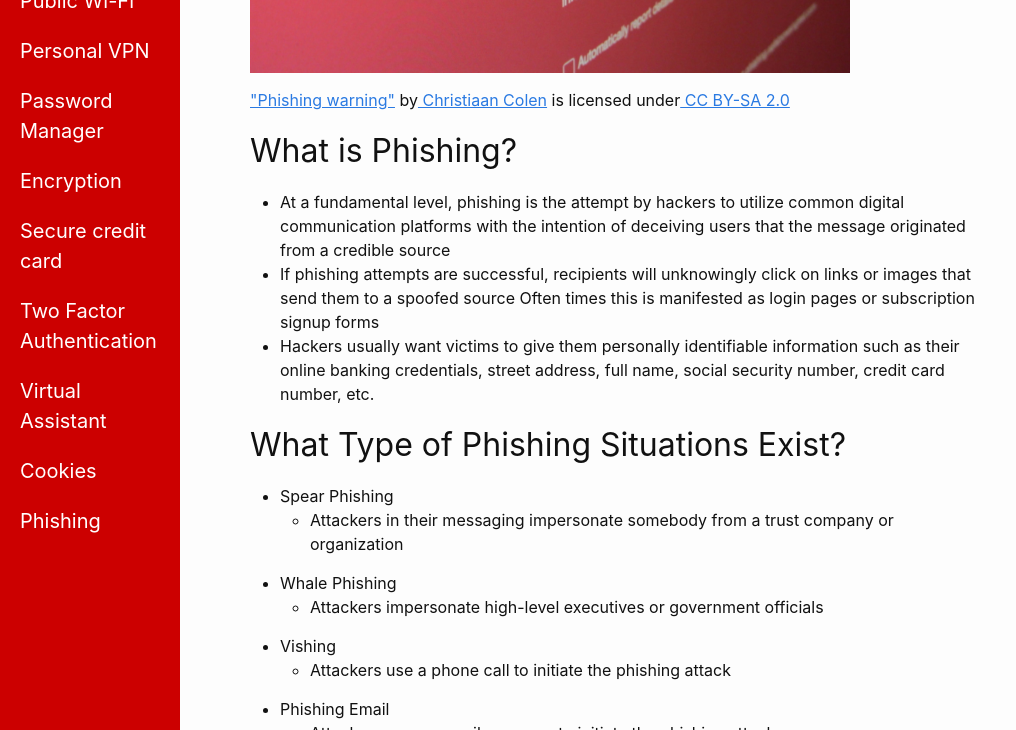
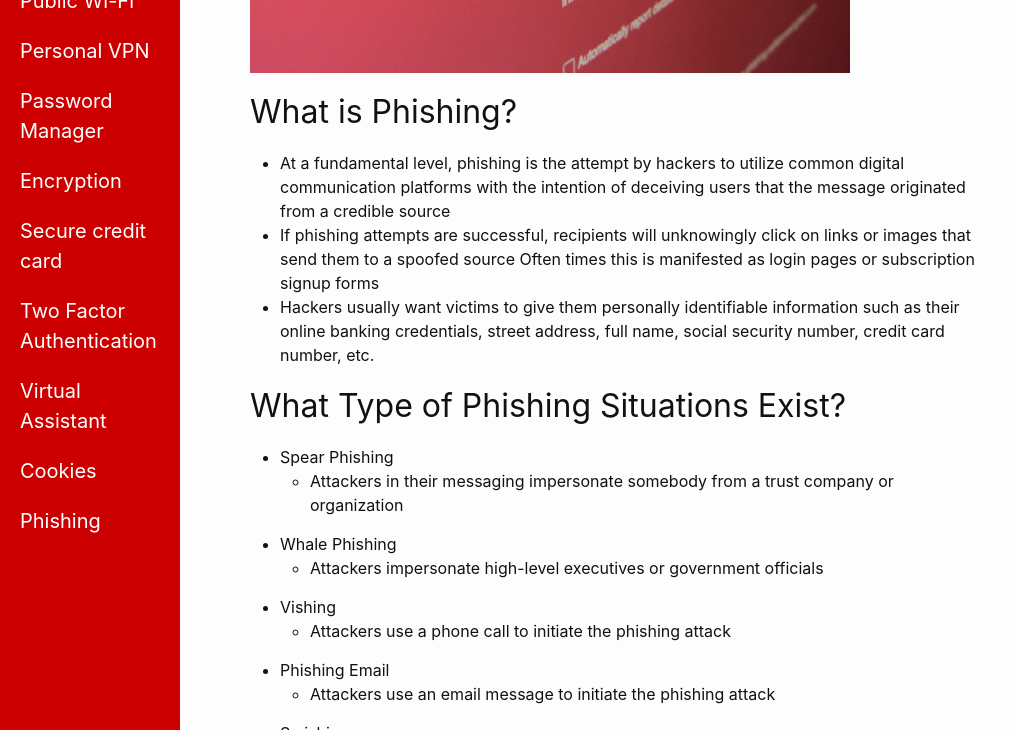
Before and after one commit to everydaysecurity/everydaysecurity, a Jekyll site: the page built from Phishing.md, in a window 1280 px wide and 900 px high, scrolled down 306 px, cut to the strip 170-900 px from the top of the window. Shown: the whole strip, without its empty margins (0-1016 px from the left). Built offline with Jekyll 4.4.1, drawn with Linux system fonts in a browser that asks for light colours.

Commit message:
Update Phishing.md

```diff
--- a/Phishing.md
+++ b/Phishing.md
@@ -4,7 +4,6 @@ title: Phishing
 permalink: /phishing/
 ---
 <img src="/pic/phishing.jpg" height="350" width="600">
-<p><a href="https://www.flickr.com/photos/132889348@N07/20444221888"><u>&quot;Phishing warning&quot;</u></a> by<a href="https://www.flickr.com/photos/132889348@N07"><u> Christiaan Colen</u></a> is licensed under<a href="https://creativecommons.org/licenses/by-sa/2.0/?ref=ccsearch&atype=rich"><u> CC BY-SA 2.0</u></a></p>
 
 ## What is Phishing?
 <ul>
```
